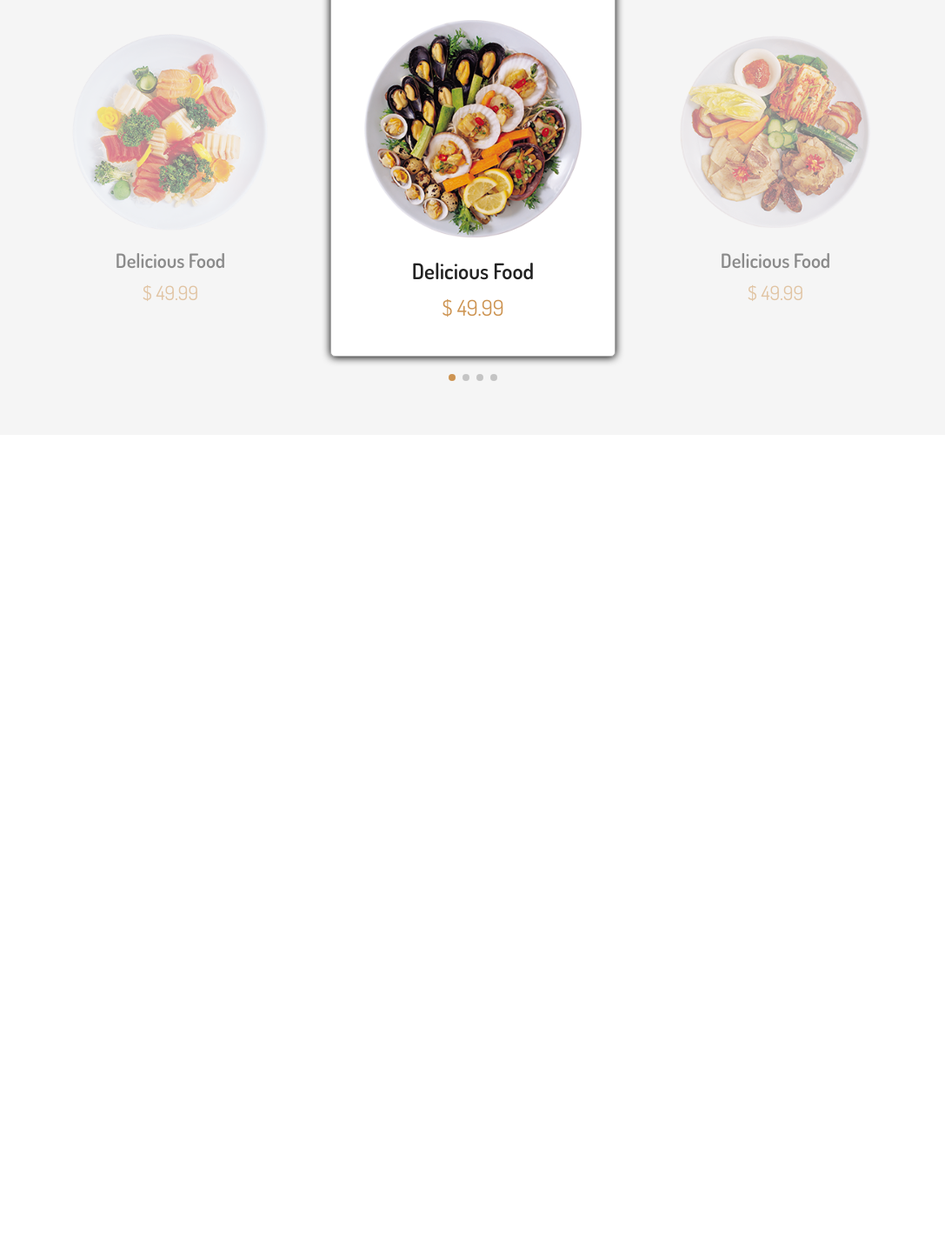
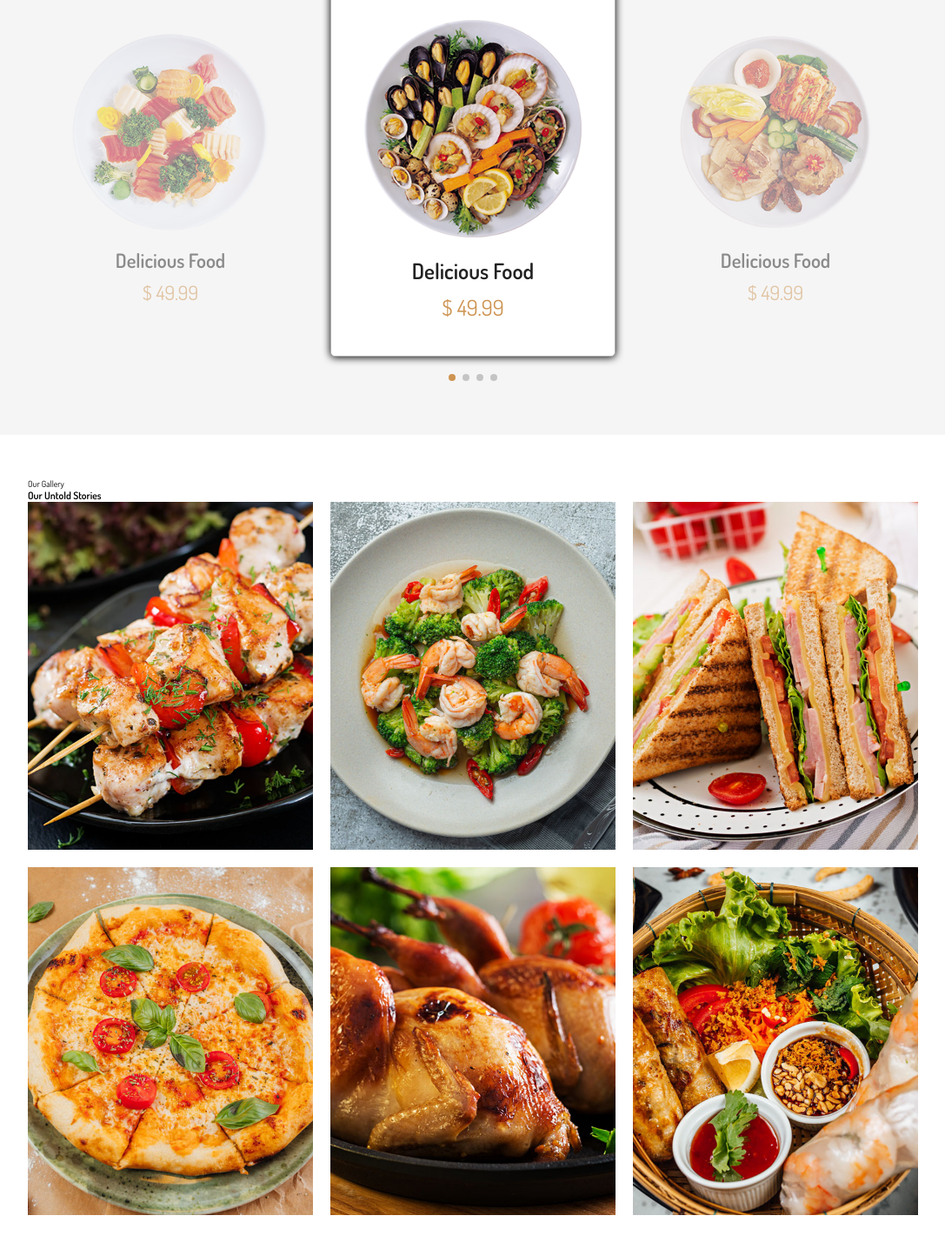
Before and after one commit to iuriasydes/restaurantPage, a plain HTML site: page index.html in a window 1280 px wide. Shown: the part 1767-3203 px from the top of the page at 87% size, without its empty margins (96-1183 px from the left). Before the commit the page ends 2267 px from the top, so only its background shows below. Drawn offline with nearby package versions, Linux system fonts and the light colour scheme.

Commit message:
Empezando la seccion de Galleia

```diff
--- a/index.html
+++ b/index.html
@@ -199,6 +199,40 @@
     </div>
   </section>
   <!-- /PREVIEW FOOD -->
+  <!-- GALLERY -->
+  <section class="gallery" id="gallery">
+    <div class="headig">
+      <span>Our Gallery</span>
+      <h3>Our Untold Stories</h3>
+    </div>
+    <div class="gallery-container">
+      <a href="imgs/food-galler-img-1.jpg" class="box">
+        <img src="imgs/food-galler-img-1.jpg" alt="img1">
+        <div class="icon"><i class="fas fa-plus"></i></div>
+      </a>
+      <a href="imgs/food-galler-img-2.jpg" class="box">
+        <img src="imgs/food-galler-img-2.jpg" alt="img1">
+        <div class="icon"><i class="fas fa-plus"></i></div>
+      </a>
+      <a href="imgs/food-galler-img-3.jpg" class="box">
+        <img src="imgs/food-galler-img-3.jpg" alt="img1">
+        <div class="icon"><i class="fas fa-plus"></i></div>
+      </a>
+      <a href="imgs/food-galler-img-4.jpg" class="box">
+        <img src="imgs/food-galler-img-4.jpg" alt="img1">
+        <div class="icon"><i class="fas fa-plus"></i></div>
+      </a>
+      <a href="imgs/food-galler-img-5.jpg" class="box">
+        <img src="imgs/food-galler-img-5.jpg" alt="img1">
+        <div class="icon"><i class="fas fa-plus"></i></div>
+      </a>
+      <a href="imgs/food-galler-img-6.jpg" class="box">
+        <img src="imgs/food-galler-img-6.jpg" alt="img1">
+        <div class="icon"><i class="fas fa-plus"></i></div>
+      </a>
+    </div>
+  </section>
+  <!-- /GALLERY -->
 
 
   <script src="https://unpkg.com/swiper@7/swiper-bundle.min.js"></script>
--- a/style.css
+++ b/style.css
@@ -330,6 +330,26 @@ section {
   transform: rotate(90deg);
 }
 
+/*GALLERY*/
+.gallery .gallery-container {
+  display: grid;
+  grid-template-columns: repeat(auto-fit, minmax(30rem, 1fr));
+  gap: 2rem;
+}
+.gallery .gallery-container .box {
+  height: 40rem;
+  position: relative;
+  overflow: hidden;
+}
+.gallery .gallery-container .box img {
+  /*Centra la imagen en su contenedor*/
+  height: 100%;
+  width: 100%;
+  object-fit: cover;
+  /*1.06.41*/
+}
+
+/*MEDIA QUERIES*/
 @media (max-width: 1200px) {
   section {
     padding: 3rem 5%;
```
